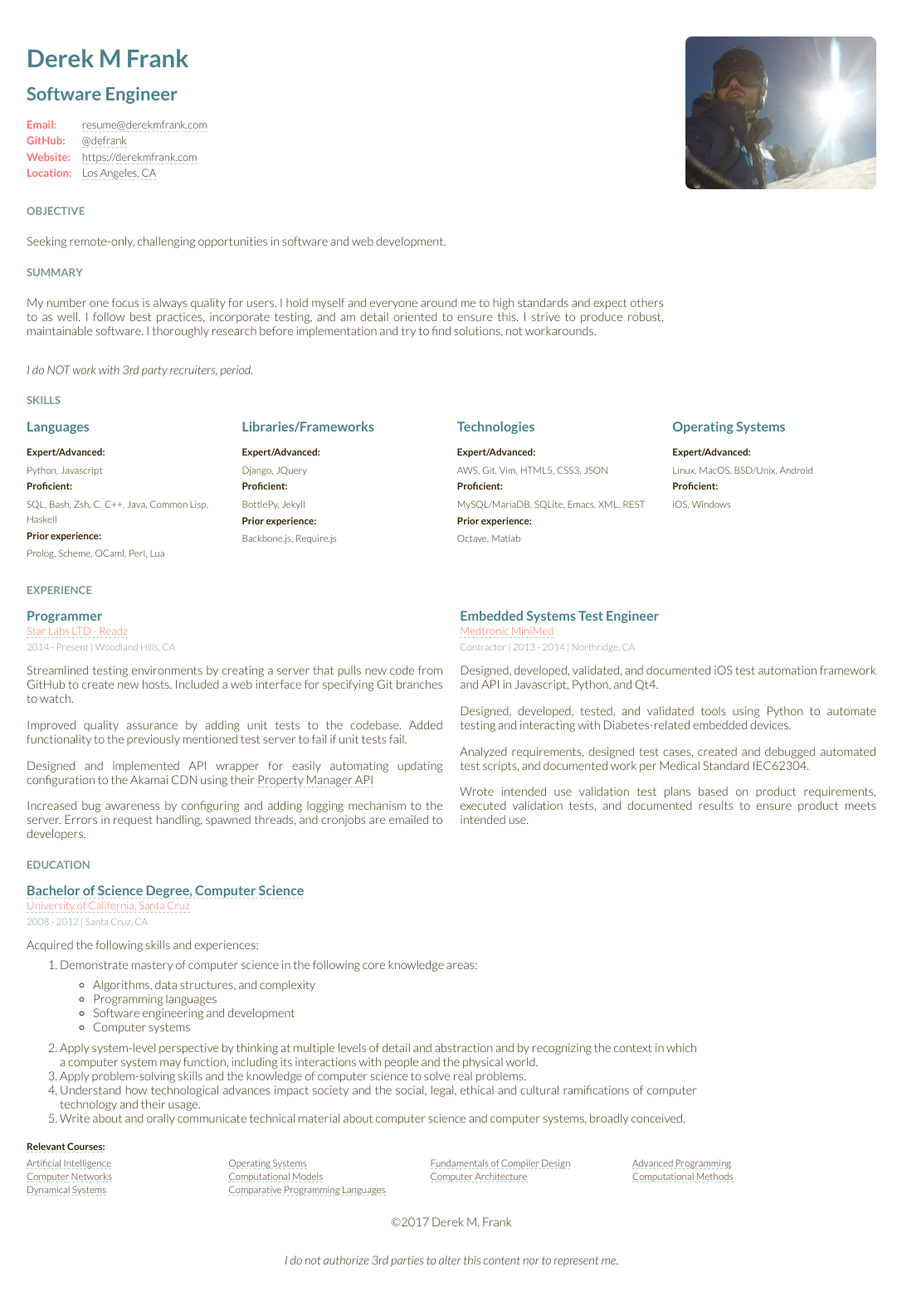
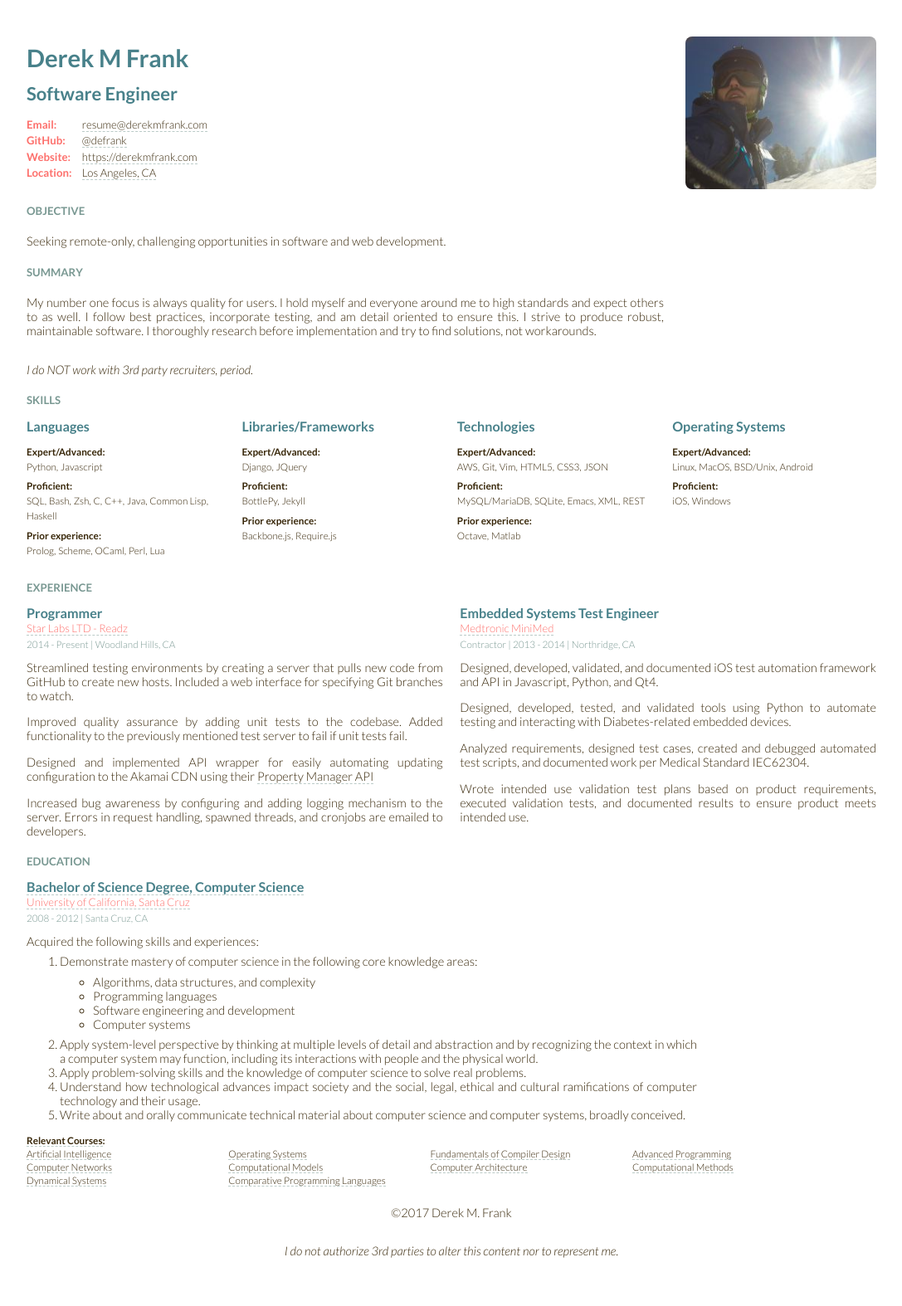
Before and after one commit to defrank/defrank.github.io, a Jekyll site: the page built from resume.html, in a window 1280 px wide. Shown: the whole page at 83% size, without its empty margins (96-1183 px from the left). Built offline with Jekyll 4.4.1, drawn with Linux system fonts in a browser that asks for light colours.

Commit message:
fix(resume): Fix spacing between skills
WIP: #4

```diff
--- a/resume.html
+++ b/resume.html
@@ -293,9 +293,13 @@ layout: blank
     dt::after {
         content: ':';
     }
-    section dt {
-        margin: 0.25rem 0;
+    section dt:not(:first-of-type) {
+        margin-top: 0.5rem;
     }
+    section dl > div:not(:first-of-type) {
+        margin-top: 0.5rem;
+    }
+
 
     footer {
         text-align: center;
```
